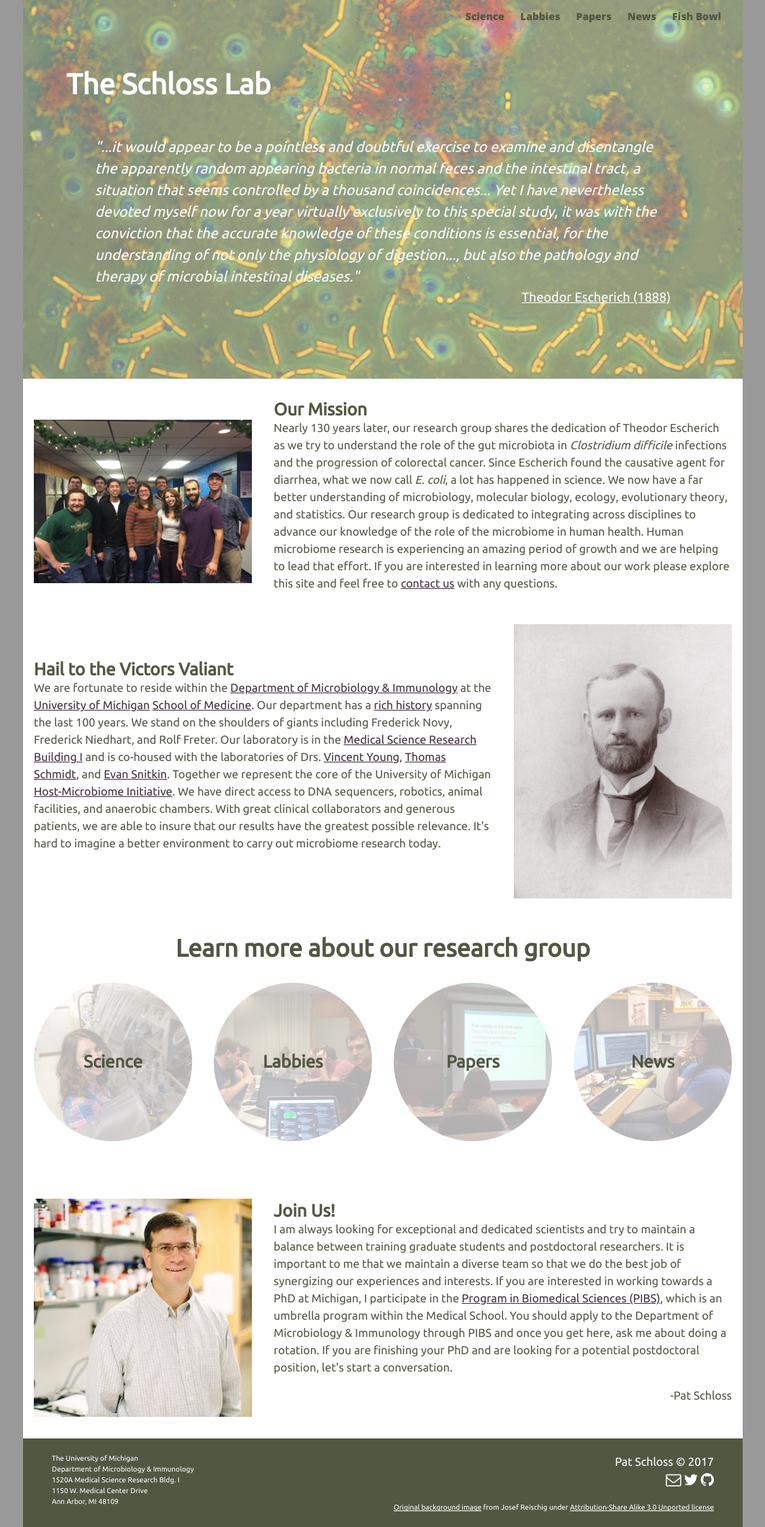
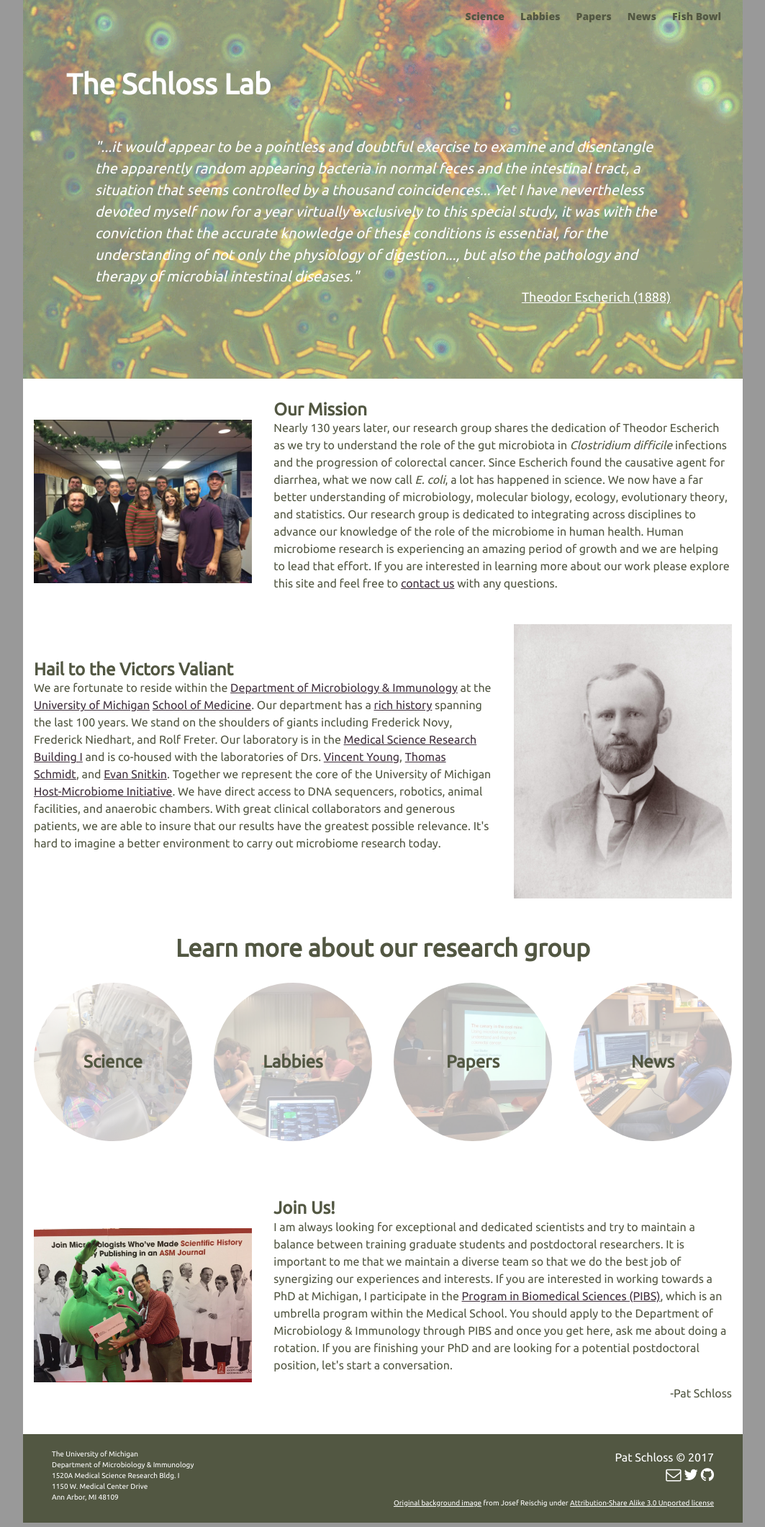
Before and after one commit to SchlossLab/schlosslab.github.io, a Jekyll site: the page built from index.html, in a window 1280 px wide. Shown: the whole page at 72% size, without its empty margins (108-1171 px from the left). Built offline with Jekyll 4.4.1, drawn with Linux system fonts in a browser that asks for light colours; nearby versions of some CDN libraries.

Commit message:
Added a better home page picture.

```diff
--- a/index.html
+++ b/index.html
@@ -83,7 +83,7 @@
 	<div class="container-fluid">
 		<div class="row vcenter">
 			<div class="col-md-4">
-				<img class="img-responsive" src="assets/img/pat_professional.jpg" alt="Pat Schloss"/>
+				<img class="img-responsive" src="assets/img/patasm.jpg" alt="Pat Schloss"/>
 			</div>
 			<div class="col-md-8">
 				<h3>Join Us!</h3>
```
Also changed, not shown: assets/img/patasm.jpg (added).
